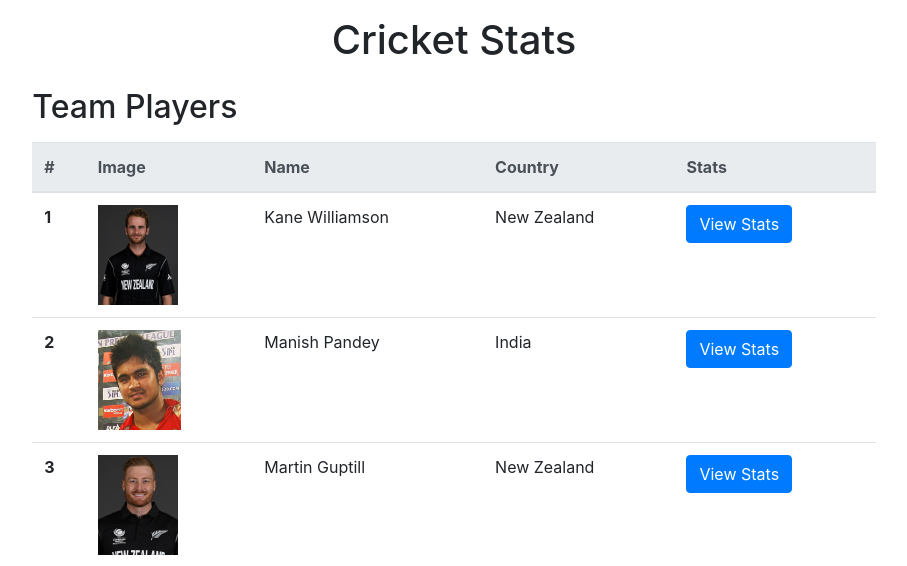
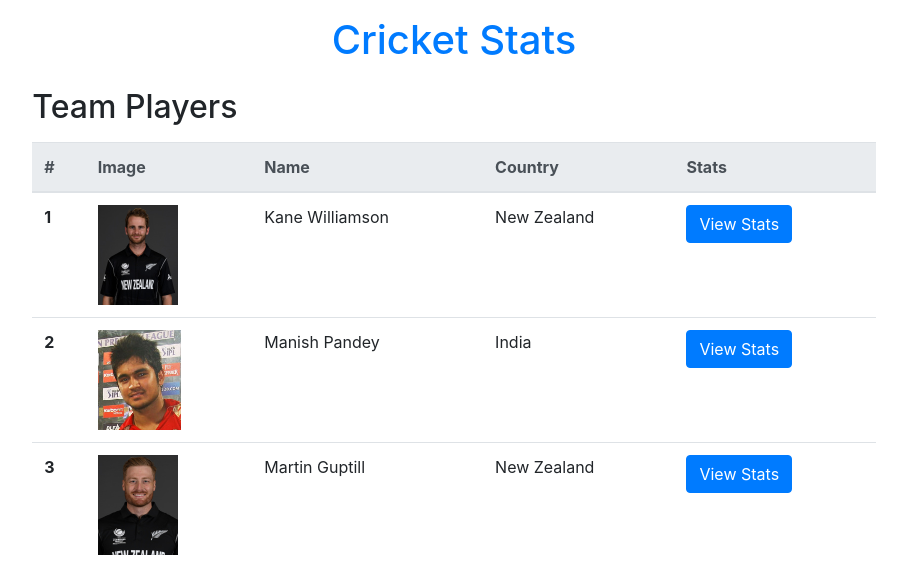
Before and after one commit to PraneethKarnena/django-cricket-stats, a Django app: page /team-players/1/ in a window 1280 px wide. Shown: the top 566 px of the page, without its empty margins (186-1093 px from the left). Run offline with Django 3.2, Linux system fonts and the light colour scheme; data comes from the database, SQL or seed files in the repository; some libraries are stand-ins or nearby versions.

Commit message:
added Homepage link

```diff
--- a/stats/templates/stats/home.html
+++ b/stats/templates/stats/home.html
@@ -14,7 +14,7 @@
     <div class="row mt-3">
         <div class="col-lg-2"></div>
         <div class="col-lg-8 text-center">
-            <h1>Cricket Stats</h1>
+            <h1><a href="/">Cricket Stats</a></h1>
         </div>
     </div>
 
--- a/stats/templates/stats/team_players.html
+++ b/stats/templates/stats/team_players.html
@@ -14,7 +14,7 @@
     <div class="row mt-3">
         <div class="col-lg-2"></div>
         <div class="col-lg-8 text-center">
-            <h1>Cricket Stats</h1>
+            <h1><a href="/">Cricket Stats</a></h1>
         </div>
     </div>
 
@@ -40,7 +40,7 @@
                                     src="{{ player.image.url }}" alt=""></td>
                             <td>{{ player.first_name }} {{ player.last_name }}</td>
                             <td>{{ player.country }}</td>
-                            <td><a href="/player-stats/{{ team.id }}/" class="btn btn-primary">View Stats</a></td>
+                            <td><a href="/player-stats/{{ player.id }}/" class="btn btn-primary">View Stats</a></td>
                         </tr>
                     {% endfor %}
                 </tbody>
```
